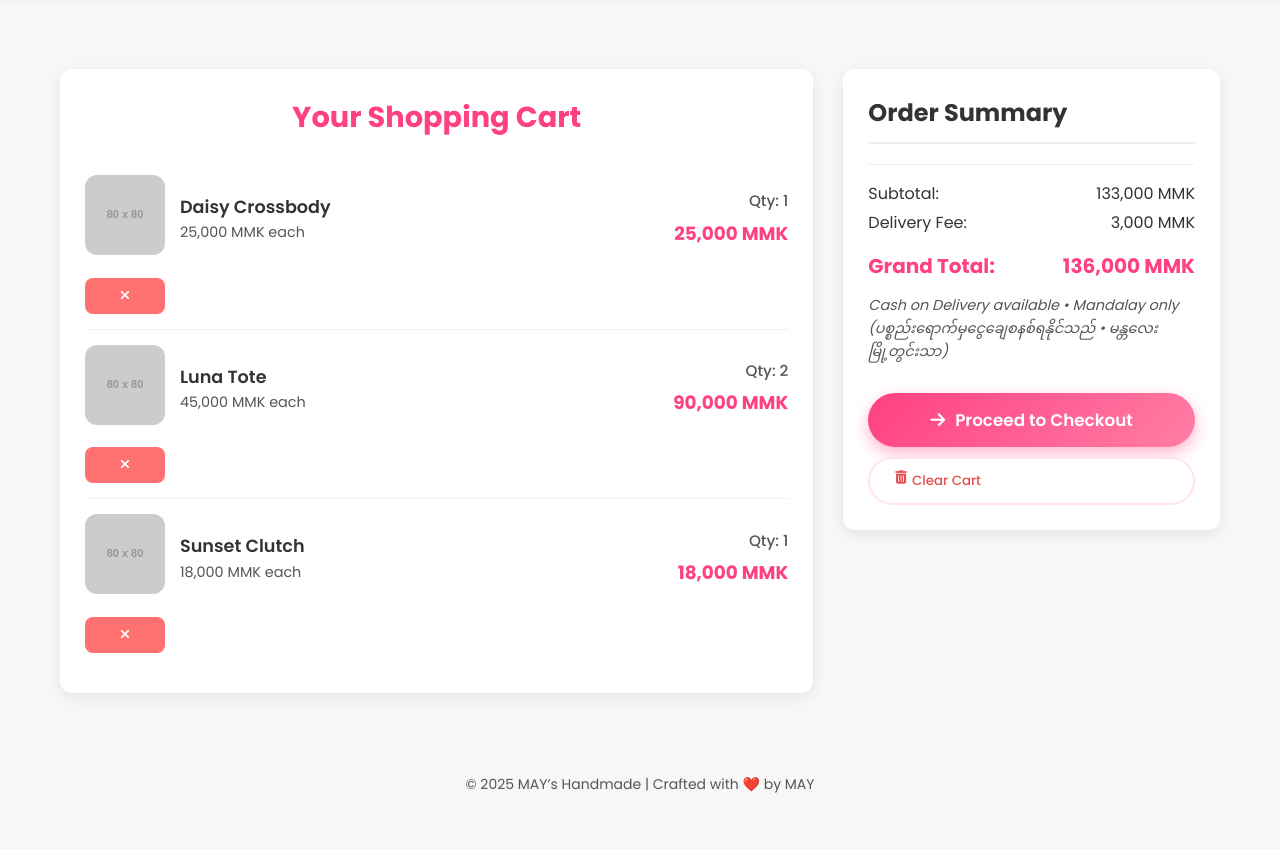
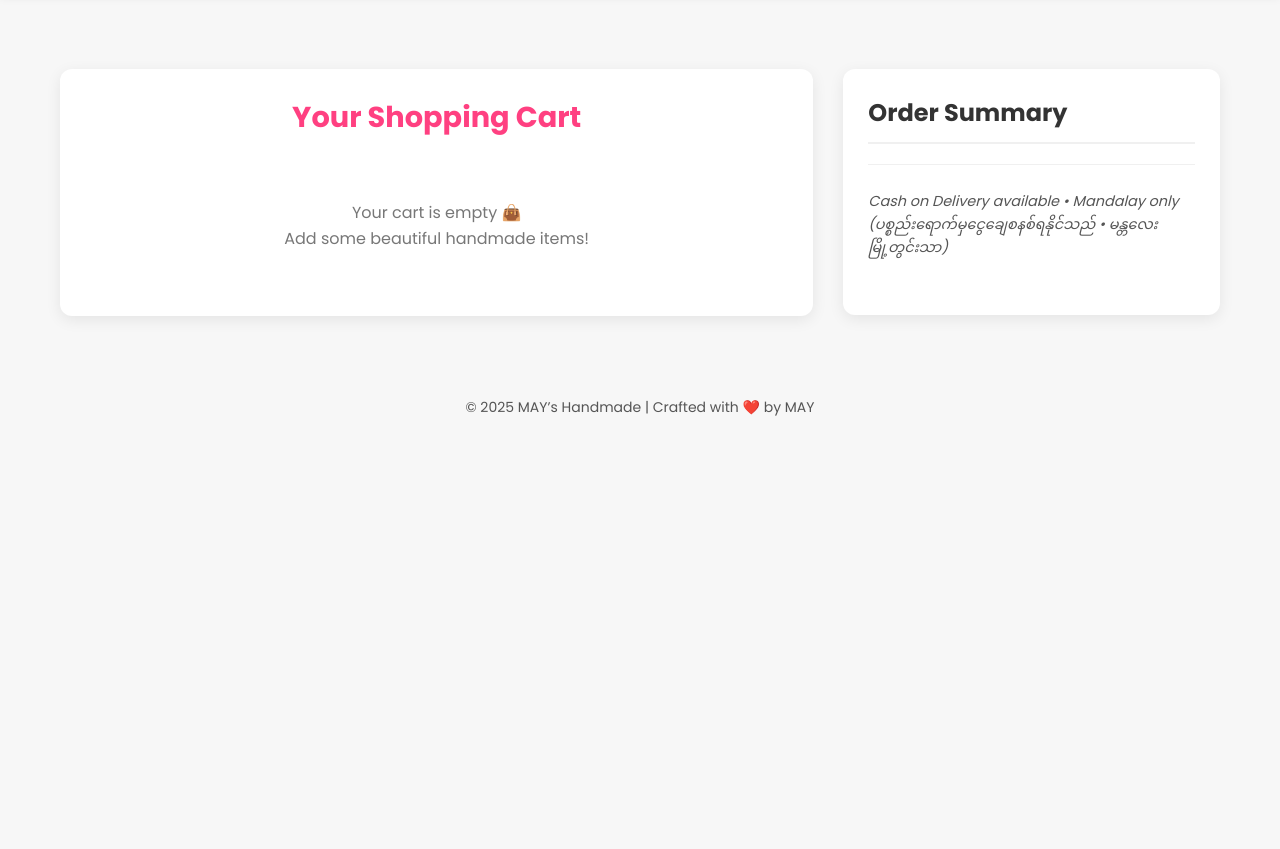
Before and after one commit to LittleKP-L/MAY-handmade, a plain HTML site: page cart.html in a window 1280 px wide. Shown: the part 71-920 px from the top of the page. Drawn offline with Linux system fonts and the light colour scheme; no server answers; placeholder pictures from the web are drawn by us.

Commit message:
cart update

```diff
--- a/cart.html
+++ b/cart.html
@@ -585,7 +585,7 @@
             const confirmNo = document.getElementById('confirmClearNo');
 
             const removeModal = () => {
-                 document.body.removeChild(confirmationModal);
+                document.body.removeChild(confirmationModal);
             }
 
             confirmYes.addEventListener('click', () => {
@@ -671,15 +671,7 @@
 
         // --- Initial Load (စတင် Loading) ---
         window.onload = async () => {
-            // Mock cart data if cart is empty, ensuring each item has a 'qty'
-            if (!localStorage.getItem('cart')) {
-                const mockCart = [
-                    { id: 'M-101', name: 'Daisy Crossbody', img: 'https://placehold.co/80x80/ffe5ec/ff4081?text=BAG+A', price: 25000, qty: 1 },
-                    { id: 'M-102', name: 'Luna Tote', img: 'https://placehold.co/80x80/cce5ff/4081ff?text=BAG+B', price: 45000, qty: 2 },
-                    { id: 'M-103', name: 'Sunset Clutch', img: 'https://placehold.co/80x80/fff6cc/ffc340?text=BAG+C', price: 18000, qty: 1 }
-                ];
-                localStorage.setItem('cart', JSON.stringify(mockCart));
-            }
+            // 🛑 Removed mock cart data initialization.
 
             await fetchDeliveryFee(); // 📦 ပို့ဆောင်ခကို ဒီနေရာမှာ တစ်ခါသာ ဆွဲယူပါမည်။
 
```
